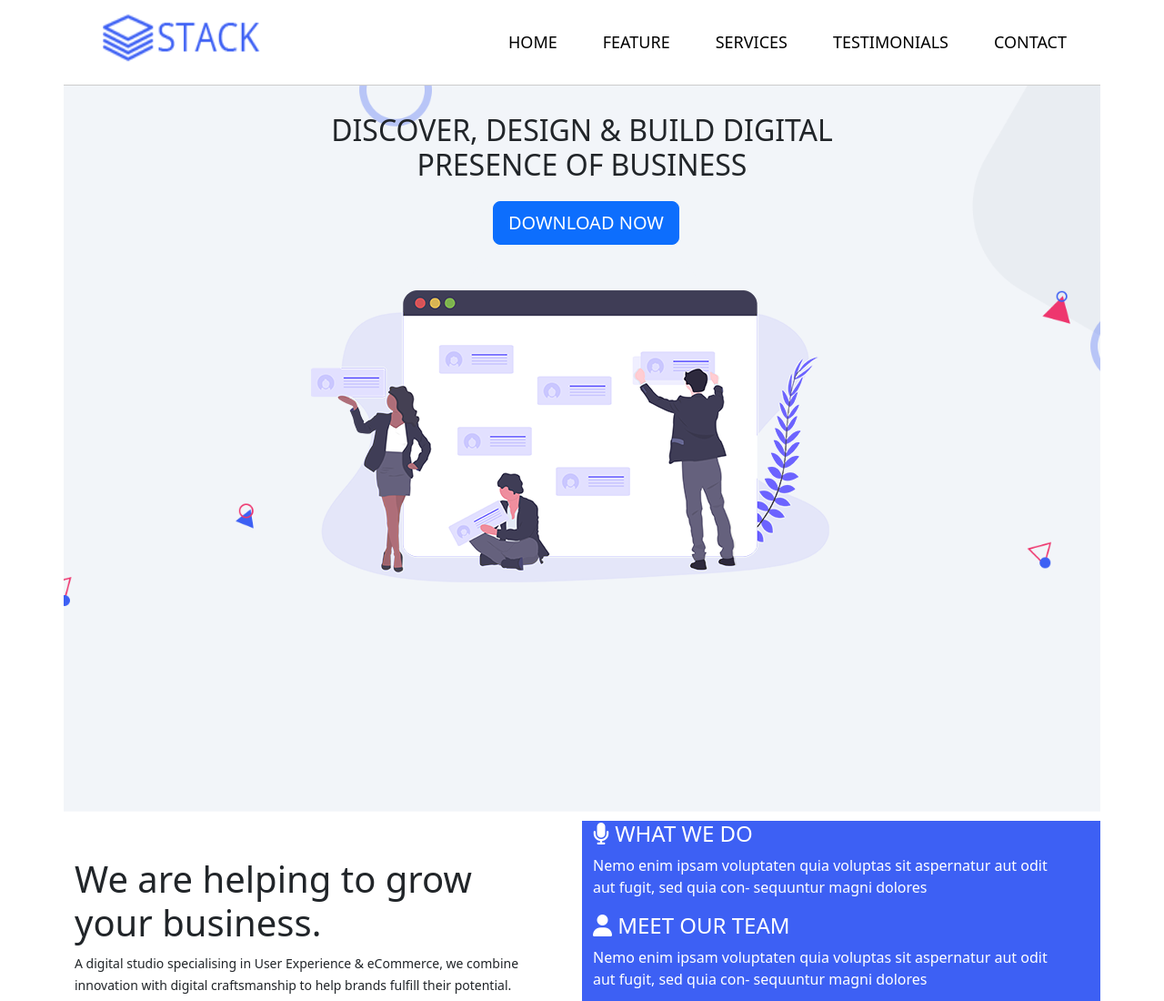
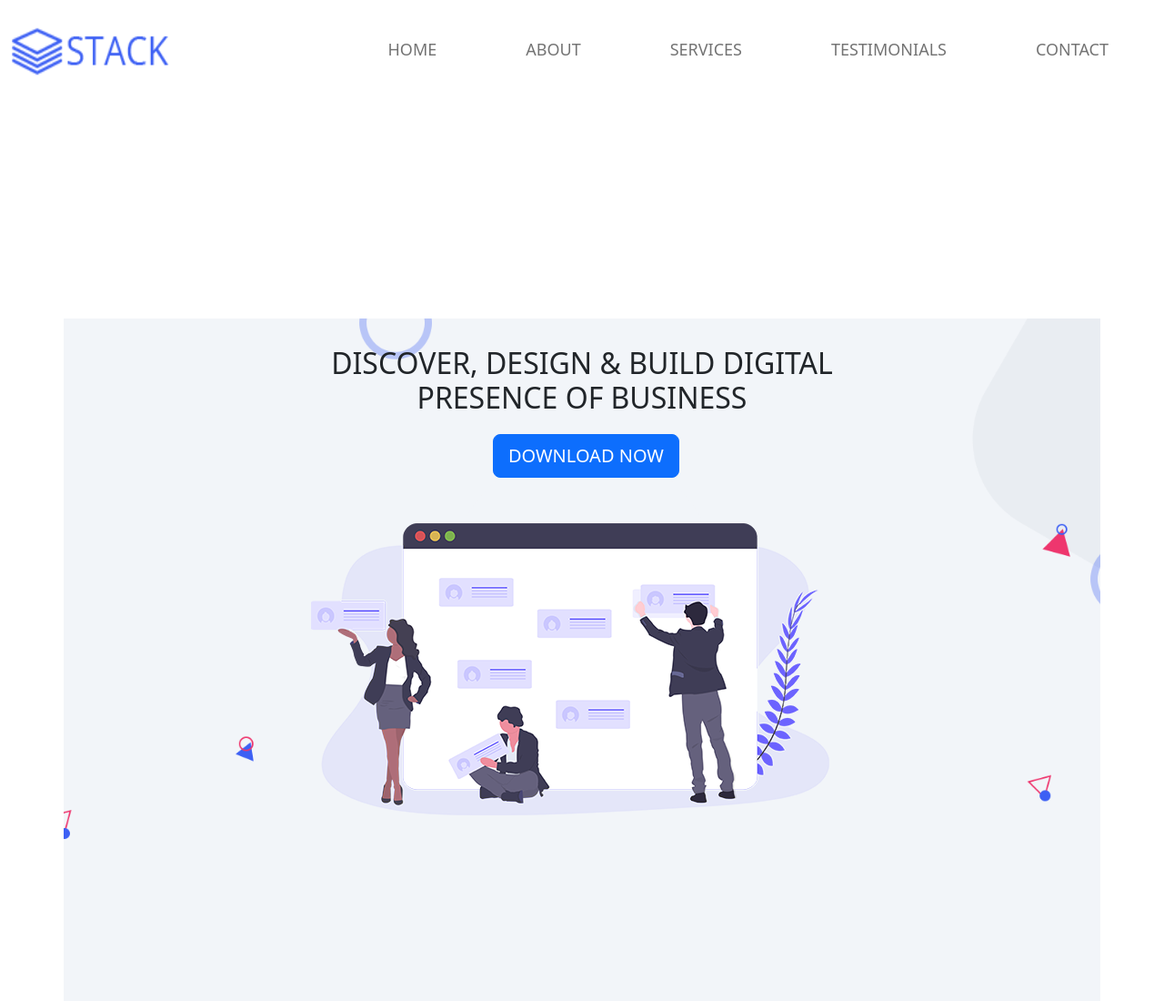
Before and after one commit to hudashk/Stack-Website, a plain HTML site: page index.html in a window 1280 px wide. Shown: the top 1100 px of the page at 91% size. Drawn offline with nearby package versions, Linux system fonts and the light colour scheme.

Commit message:
upload new file

```diff
--- a/index.html
+++ b/index.html
@@ -9,22 +9,35 @@
     <link rel="stylesheet" href="style.css">
   </head>
 <body>
-
   <section class="header">
-     <div class="main-header container">
-        <div class="logo">
-            <img src="Images/logo (1).png" alt=" logo image" height="60px" width="250px">
-        </div>
-        <div class="navbar">
-            <ul class="nav">
-              <li><a href="#">HOME</a></li>
-              <li><a href="#">FEATURE</a></li>
-              <li><a href="#">SERVICES</a></li>
-              <li><a href="#">TESTIMONIALS</a></li>
-              <li><a href="#">CONTACT</a></li>
-            </ul>
+    <nav class="navbar navbar-expand-lg navbar-light bg-white fixed-top">
+      <div class="container-fluid">
+        <a class="navbar-brand" href="#"><img src="Images/logo (1).png" alt=" logo image" height="60px" width="250px"></a>
+        <button class="navbar-toggler" type="button" data-bs-toggle="collapse" data-bs-target="#navbarSupportedContent"
+          aria-controls="navbarSupportedContent" aria-expanded="false" aria-label="Toggle navigation">
+          <span class="navbar-toggler-icon"></span>
+        </button>
+        <div class="collapse navbar-collapse" id="navbarSupportedContent">
+          <ul class="navbar-nav justify-content-end w-100">
+            <li class="nav-item px-3">
+              <a class="nav-link" href="#">HOME</a>
+            </li>
+            <li class="nav-item px-3">
+              <a class="nav-link" href="#about">ABOUT</a>
+            </li>
+            <li class="nav-item px-3">
+              <a class="nav-link" href="#services">SERVICES</a>
+            </li>
+            <li class="nav-item px-3">
+              <a class="nav-link" href="#testimonials">TESTIMONIALS</a>
+            </li>
+            <li class="nav-item px-3">
+              <a class="nav-link" href="#contact">CONTACT</a>
+            </li>
+          </ul>
         </div>
       </div>
+    </nav>
   </section>
 
 
--- a/style.css
+++ b/style.css
@@ -2,6 +2,9 @@
     border-bottom: 1px solid #ccc;
     display: flex;
     justify-content: space-between;
+}
+body{
+    padding-top: 350px;
 }
 .logo{
     margin-left: 30px;
```
